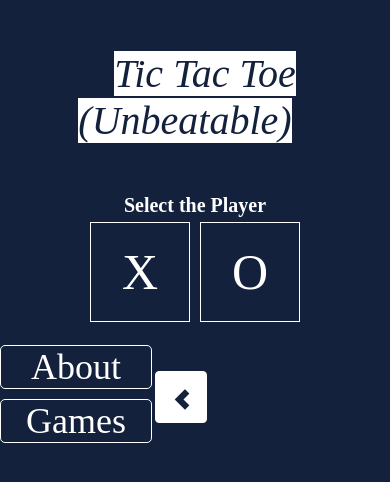
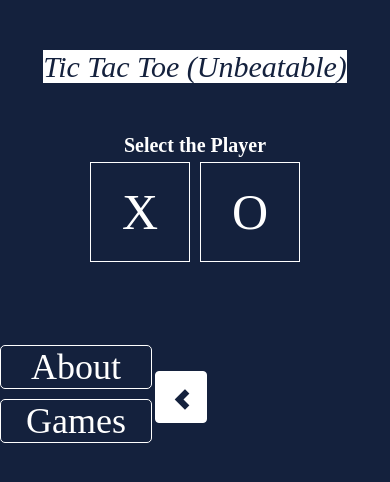
Before and after one commit to adheeeem/algo-games, a React (Create React App) app: page /tictactoe in a window 390 px wide. Shown: the top 482 px of the page. Built offline with nearby package versions, Linux system fonts and the light colour scheme.

Commit message:
Styles added

```diff
--- a/src/css/tic.css
+++ b/src/css/tic.css
@@ -57,3 +57,8 @@
     font-size: 25px;
     padding: 5px;
 }
+@media screen and (max-width: 500px) {
+    #title {
+        font-size: 30px;
+    }
+  }
```
